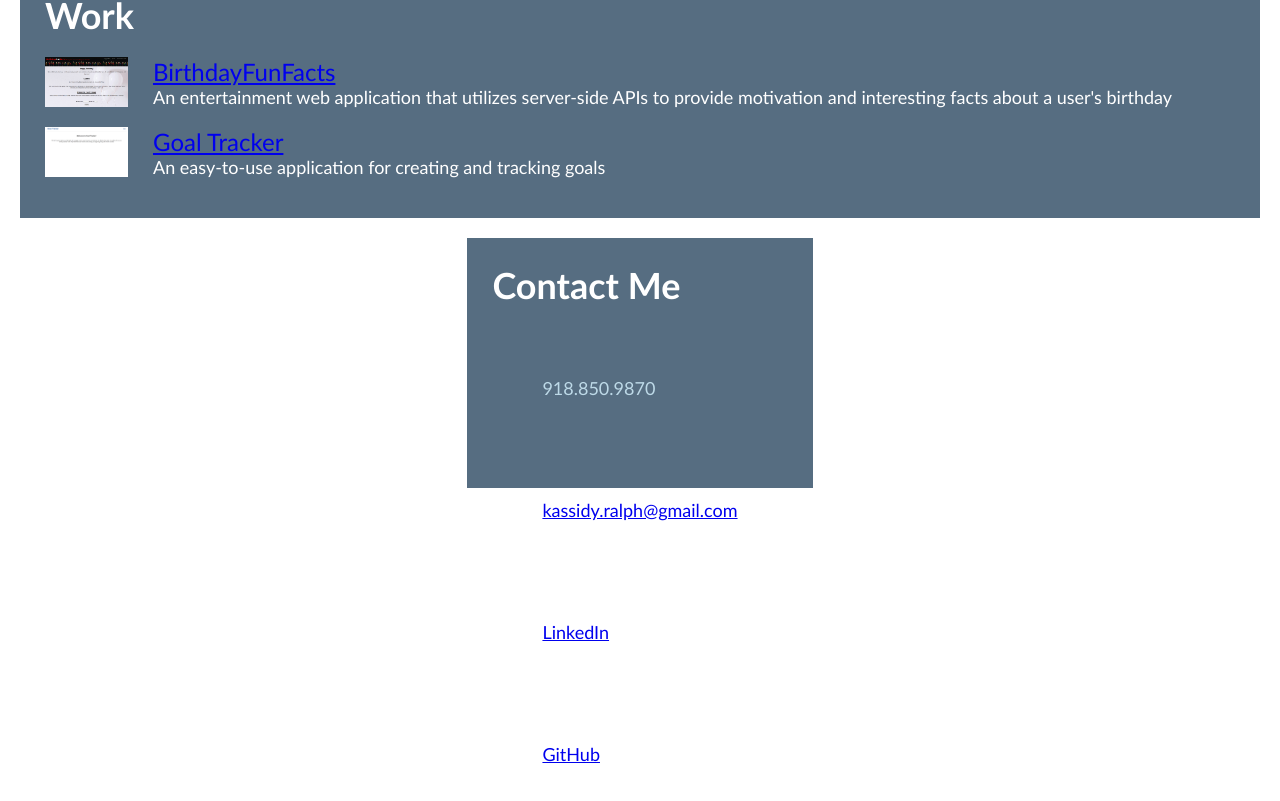
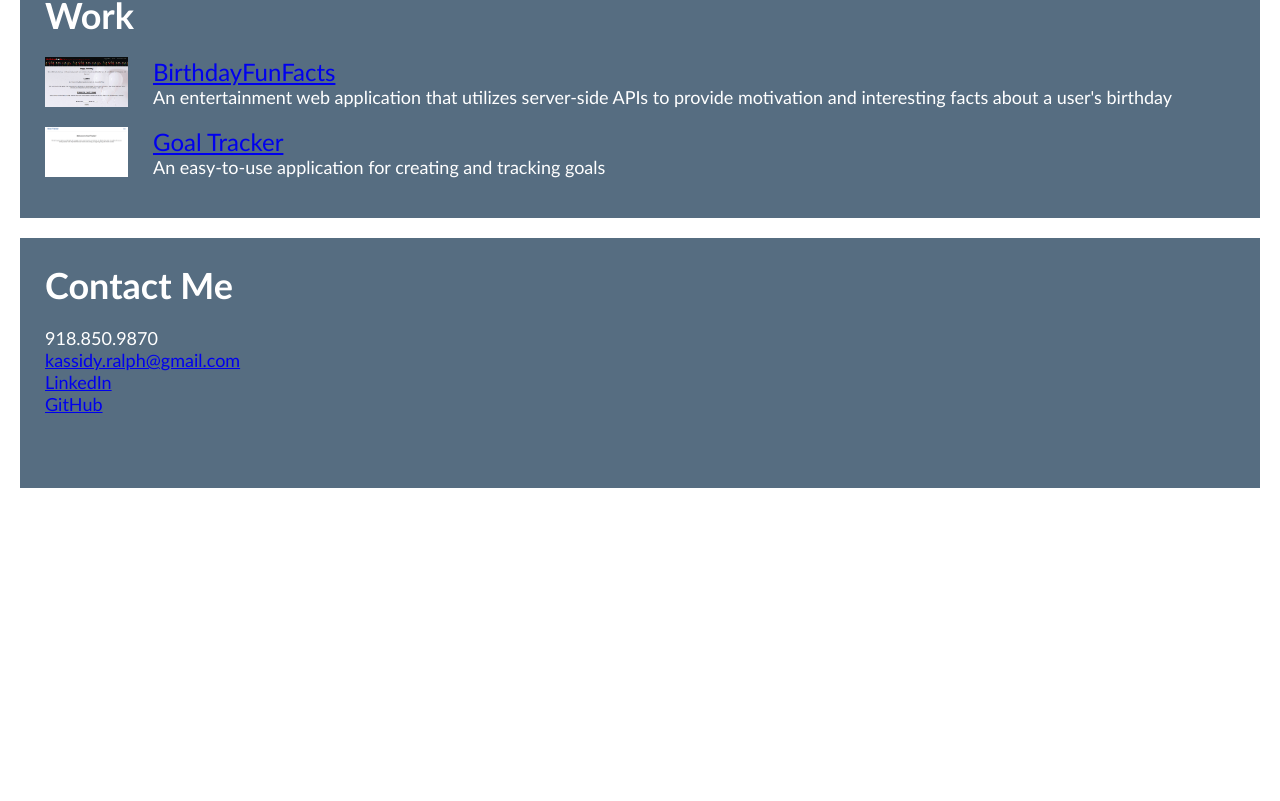
Before and after one commit to kassidyr/React-Portfolio, a React (Create React App) app: page / in a window 1280 px wide. Shown: the part 609-1410 px from the top of the page. After the commit the page ends 1117 px from the top, so only its background shows below. Built offline with nearby package versions, Linux system fonts and the light colour scheme.

Commit message:
updated Contact Me component

```diff
--- a/src/App.js
+++ b/src/App.js
@@ -21,7 +21,7 @@ function App() {
         <Work></Work>
         </div>
 
-        <div id="contact-me" class="contact-me">
+        <div id="contact-me">
         <ContactMe></ContactMe>
         </div>
       </section>
--- a/src/components/Nav/index.js
+++ b/src/components/Nav/index.js
@@ -1,4 +1,5 @@
 import React from "react";
+import Resume from "../../assets/documents/Kassidy Ralph Resume.pdf";
 
 function Nav() {
   return (
@@ -22,7 +23,7 @@ function Nav() {
             </a>
           </li>
           <li>
-            <a href="./assets/documents/Kassidy Ralph Resume.pdf" alt="Resume">
+            <a href={Resume} alt="Resume">
               Resume
             </a>
           </li>
```
